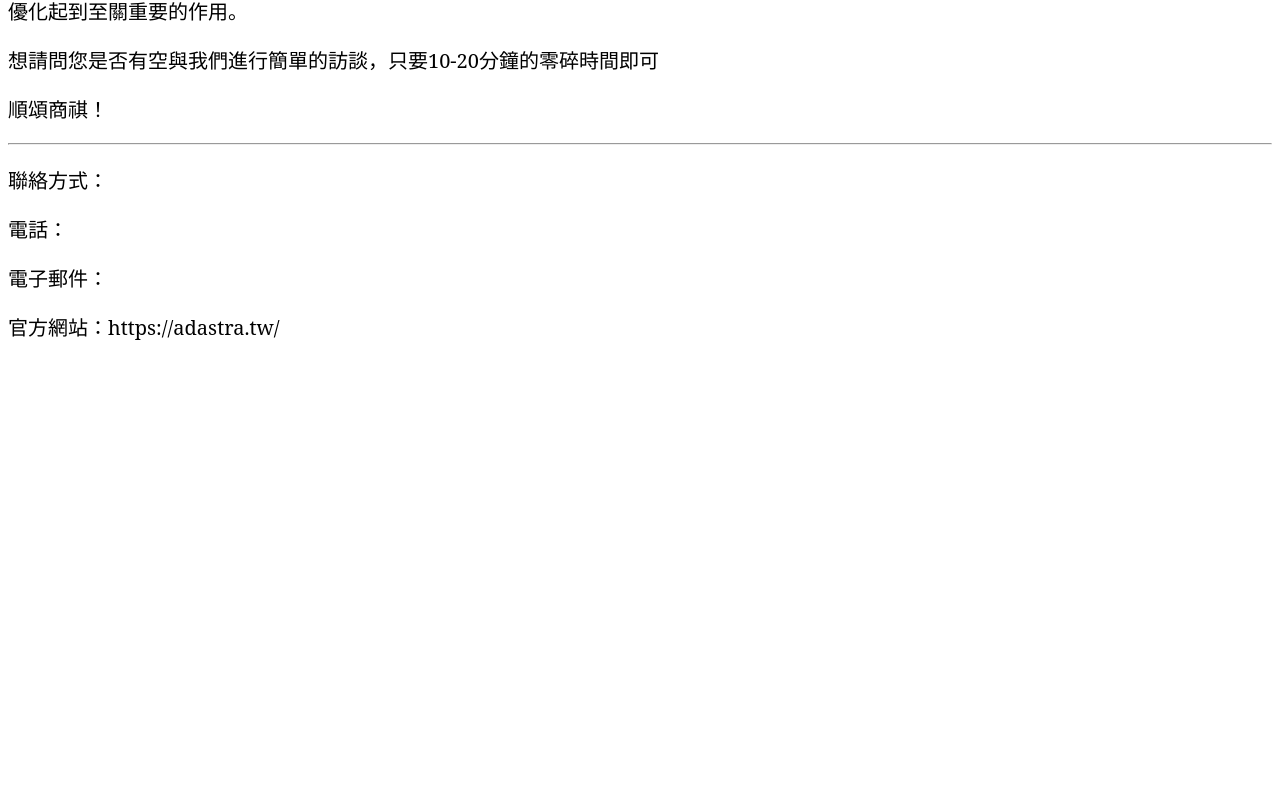
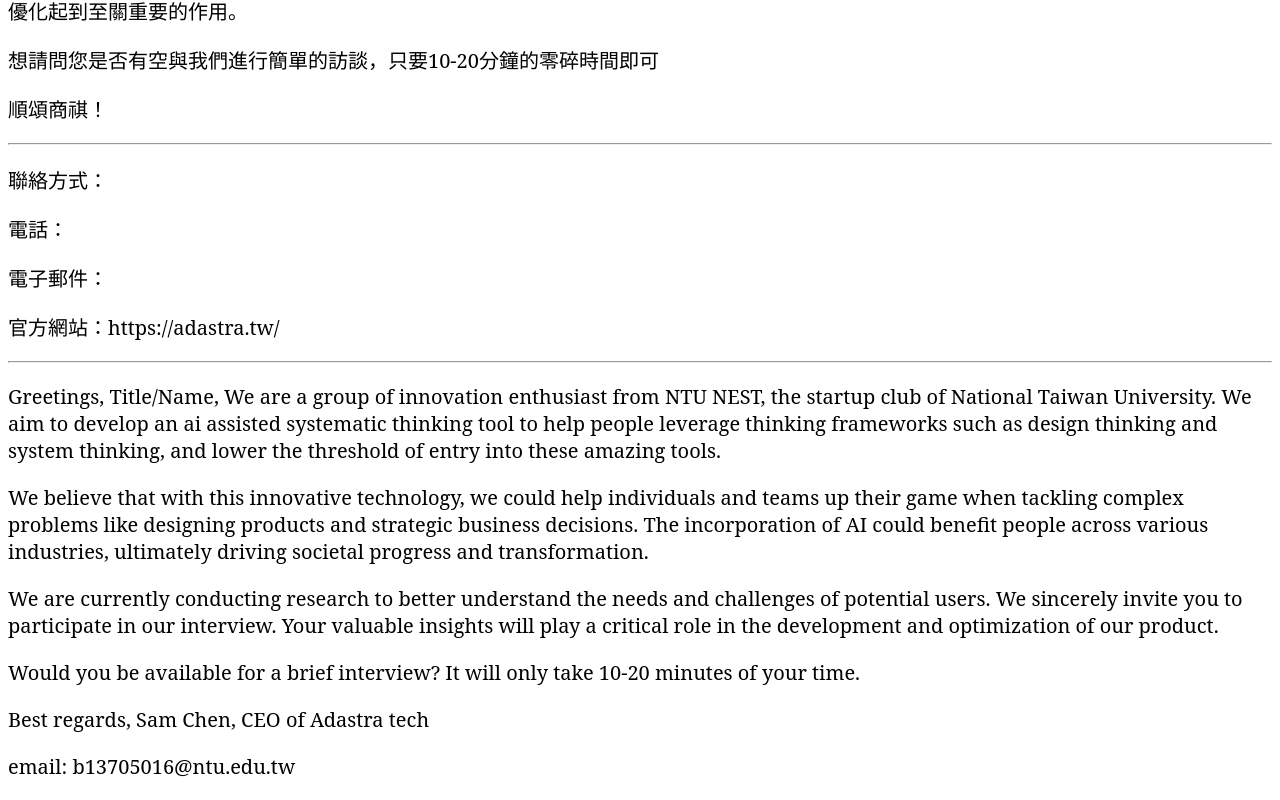
Before and after one commit to adastra-tw/docs, a Next.js app: page /interview/invitation in a window 1280 px wide. Shown: the part 351-1151 px from the top of the page. Before the commit the page ends 800 px from the top, so only its background shows below. Built offline with nearby package versions, Linux system fonts and the light colour scheme.

Commit message:
added english version of invitation

```diff
--- a/pages/interview/invitation.mdx
+++ b/pages/interview/invitation.mdx
@@ -23,3 +23,19 @@
 電子郵件：
 
 官方網站：https://adastra.tw/
+
+---
+
+Greetings, Title/Name,
+We are a group of innovation enthusiast from NTU NEST, the startup club of National Taiwan University. We aim to develop an ai assisted systematic thinking tool to help people leverage thinking frameworks such as design thinking and system thinking, and lower the threshold of entry into these amazing tools.
+
+We believe that with this innovative technology, we could help individuals and teams up their game when tackling complex problems like designing products and strategic business decisions. The incorporation of AI could benefit people across various industries, ultimately driving societal progress and transformation.
+
+We are currently conducting research to better understand the needs and challenges of potential users. We sincerely invite you to participate in our interview. Your valuable insights will play a critical role in the development and optimization of our product.
+
+Would you be available for a brief interview? It will only take 10-20 minutes of your time.
+
+Best regards,
+Sam Chen, CEO of Adastra tech
+
+email: b13705016@ntu.edu.tw
```
Also changed, not shown: 1 other file (tests, documents, lock files or other folders).
